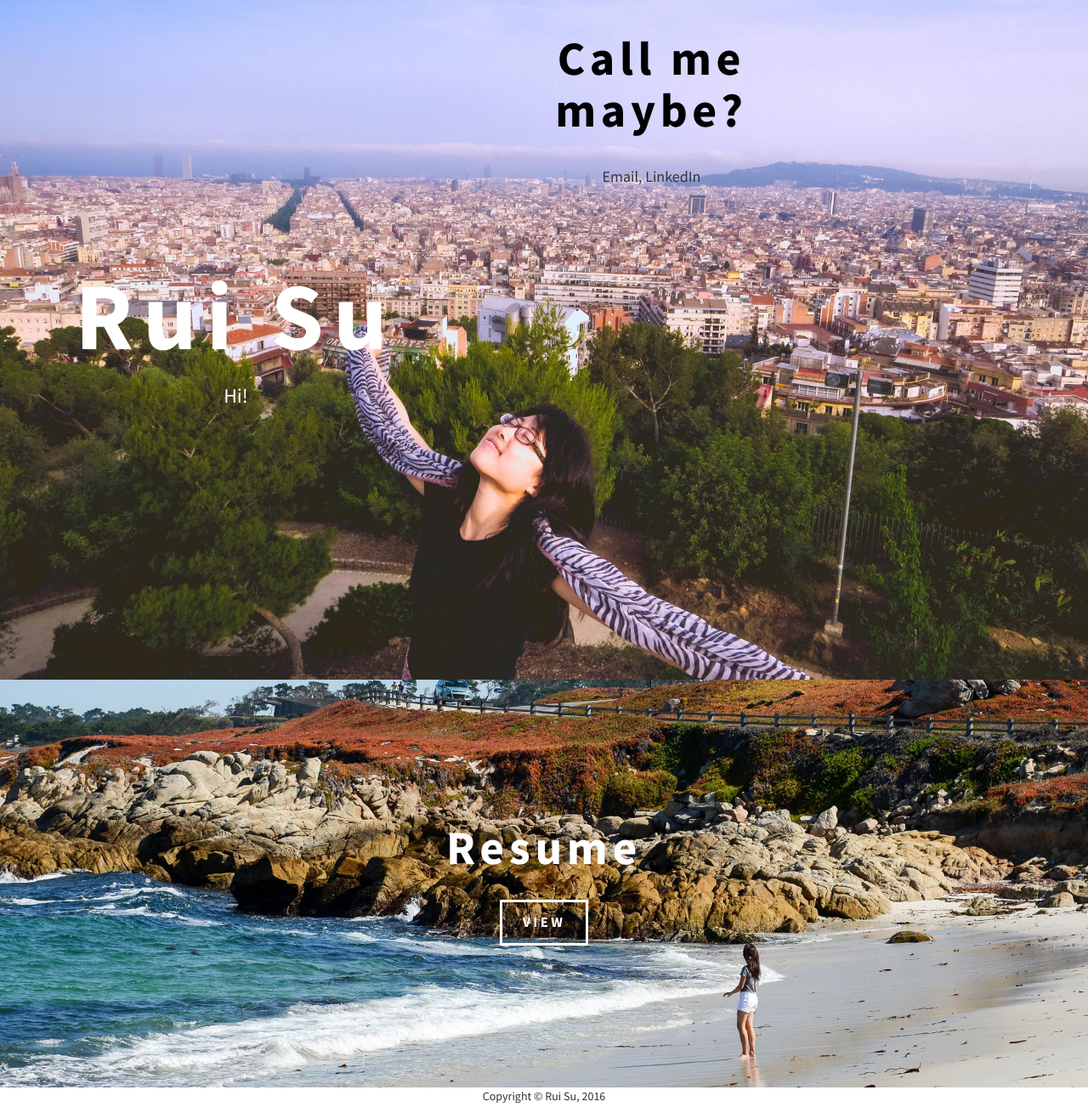
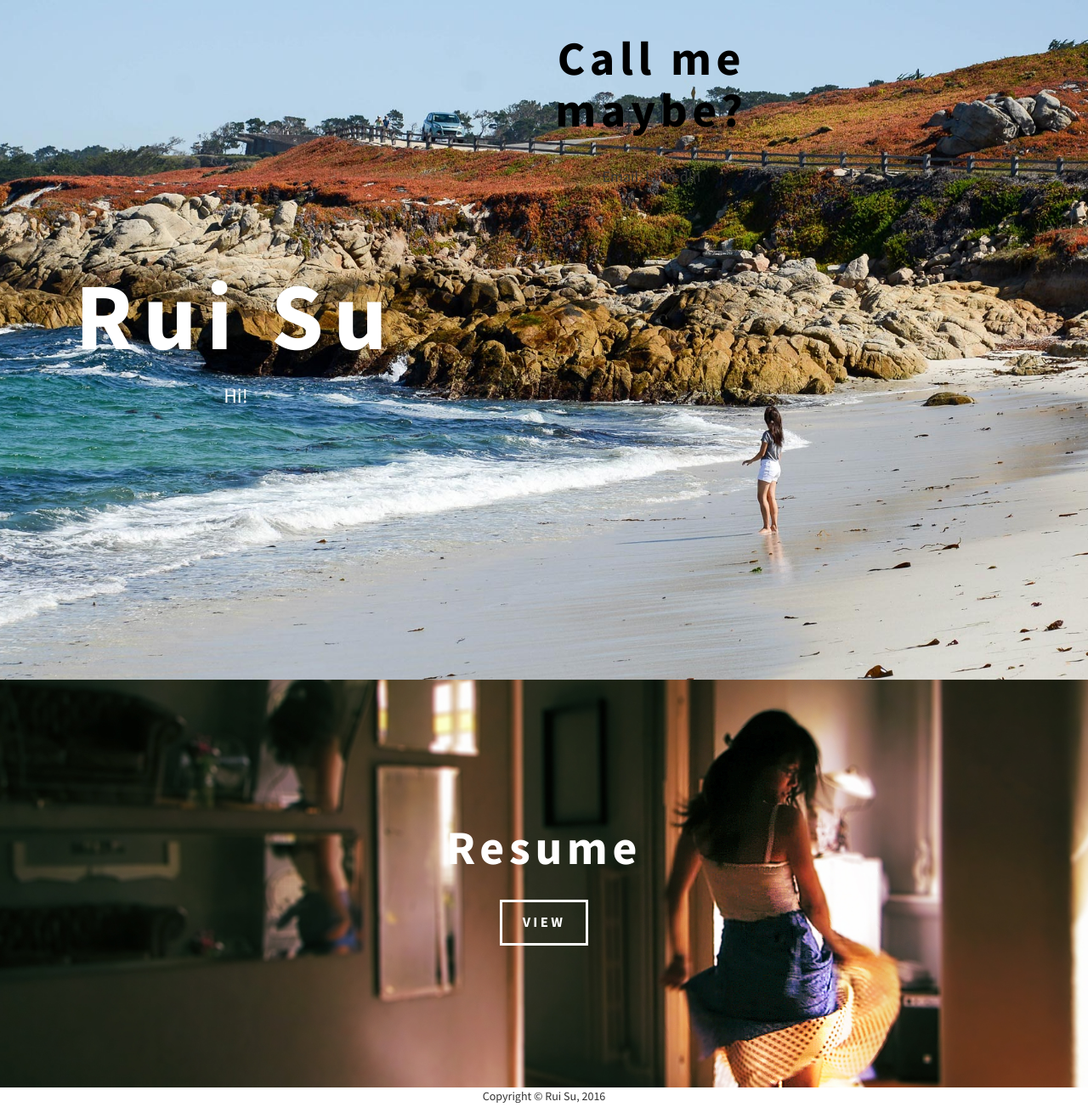
Before and after one commit to celire/celire.github.io, a plain HTML site: page index.html in a window 1280 px wide. Shown: the whole page at 85% size. Drawn offline with nearby package versions, Linux system fonts and the light colour scheme; a web font is replaced by a local one.

Commit message:
Added files via upload

```diff
--- a/css/style.css
+++ b/css/style.css
@@ -200,7 +200,7 @@ h1 {
 
 /* additional sections */
 #about {
-  background: url(../img/bg1_500kb.jpg) no-repeat center center fixed;
+  background: url(../img/bg2_500kb.jpg) no-repeat center center fixed;
   display: table;
   height: 100%;
   position: relative;
@@ -215,7 +215,7 @@ h1 {
 }
 
 #resume {
-  background: url(../img/bg2_500kb.jpg) no-repeat center center fixed;
+  background: url(../img/milan.jpg) no-repeat center center fixed;
   display: table;
   height: 60%;
   position: relative;
```
